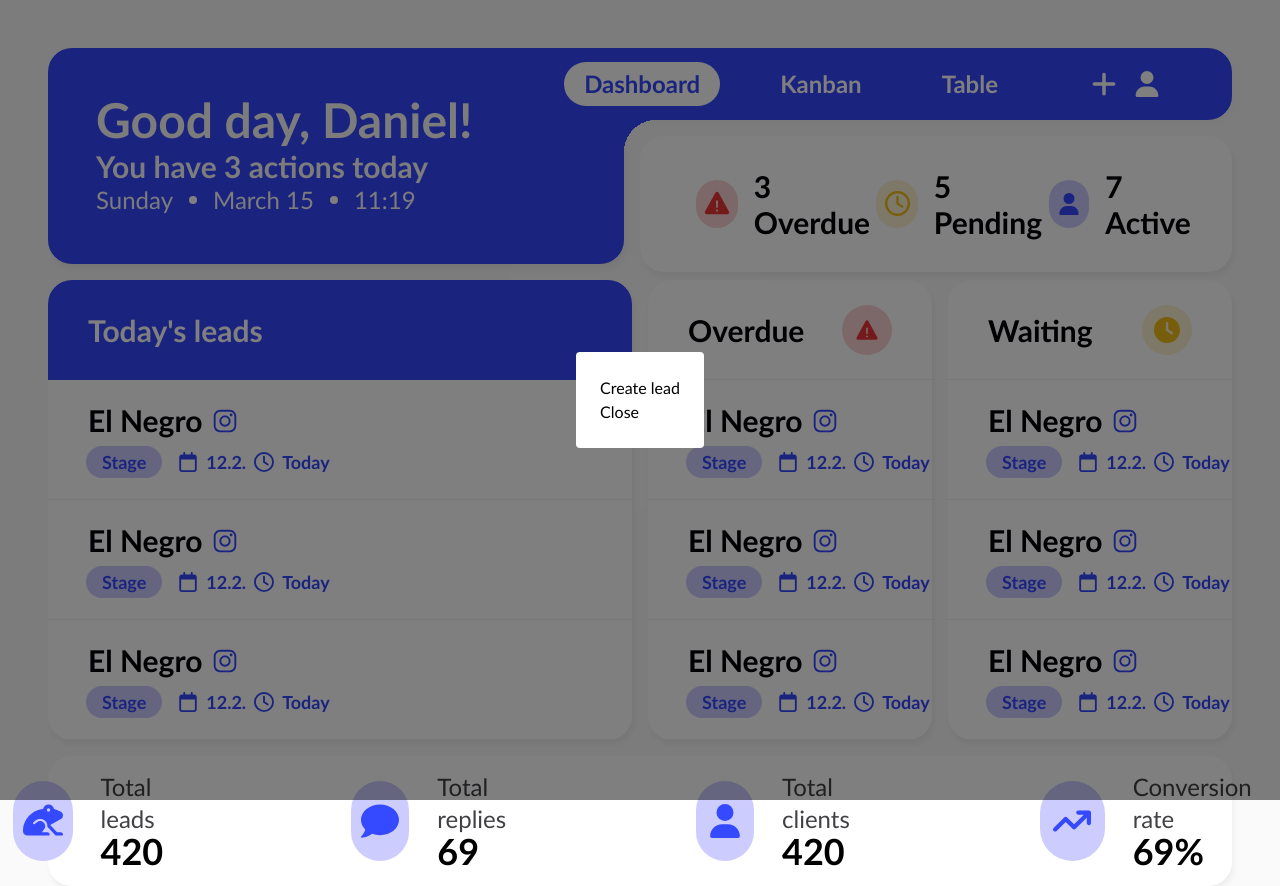
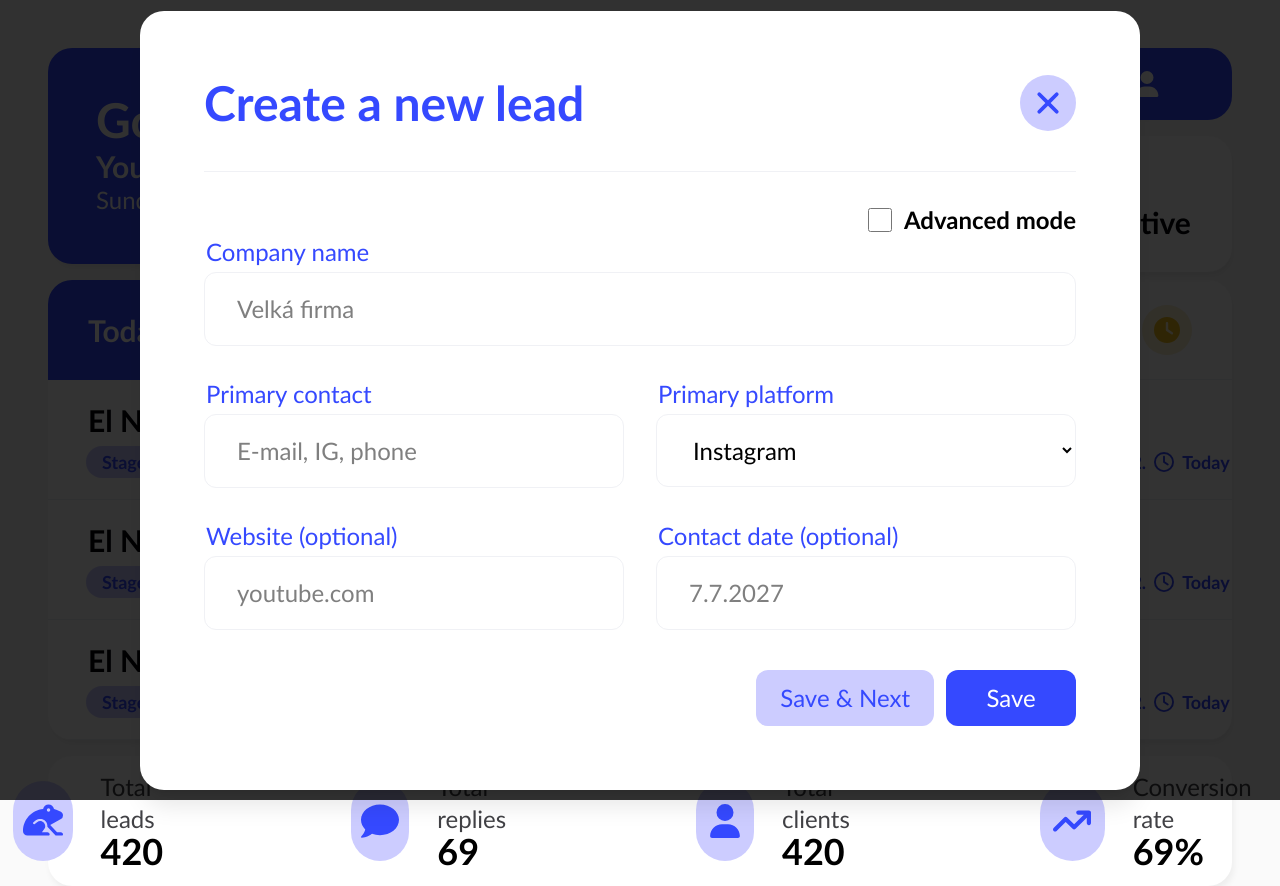
Before and after one commit to daniel-kadlec/Sway, a Next.js app: page /dashboard in a window 1280 px wide. Both pictures are taken after a click on the icon 1104 px from the left and 83 px from the top of the page. Built offline with nearby package versions, Linux system fonts and the light colour scheme.

Commit message:
Feat: Implement button component and create modal with form inputs

```diff
--- a/app/components/Modal/createModal.tsx
+++ b/app/components/Modal/createModal.tsx
@@ -1,6 +1,112 @@
-type createModalProps = {
-    data: any;
+import { useState } from "react";
+import {useModal} from "@/app/Context/ModalContext";
+import { IoClose } from "react-icons/io5";
+import { Label, Input, Select } from "./inputs";
+import Button from "@/app/components/button";
+
+type CreateModalProps = {
+    data?: any;
 };
-export default function CreateModal(data: createModalProps) {
-    return <div>Create lead</div>;
+
+export default function CreateModal({ data }: CreateModalProps) {
+    const [advanced, setAdvanced] = useState(false);
+    const { closeModal } = useModal();
+
+
+    return (
+        <div className="fixed inset-0 z-50 flex items-center justify-center bg-black/60">
+            <div className="w-full rounded-3xl bg-white shadow-xl p-16 relative max-w-[1000px]">
+
+                {/* Header */}
+                <div className="flex items-center justify-between mb-8 border-b border-lightgray pb-10">
+                    <h2 className="text-5xl font-bold text-primary">
+                        Create a new lead
+                    </h2>
+
+                    <button
+                        onClick={() => closeModal()}
+                        className="size-14 flex items-center justify-center rounded-full bg-primary-light transition cursor-pointer"
+                    >
+                       <IoClose className={'text-primary size-10'}/>
+                    </button>
+                </div>
+
+                {/* Advanced toggle */}
+                <div className="flex justify-end">
+                    <label className="flex items-center gap-3 text-2xl cursor-pointer font-bold">
+                        <input
+                            className={'size-6'}
+                            type="checkbox"
+                            checked={advanced}
+                            onChange={() => setAdvanced(!advanced)}
+                        />
+                        Advanced mode
+                    </label>
+                </div>
+
+                {/* Form */}
+                <div className="grid grid-cols-2 gap-8">
+
+                    {/* Company */}
+                    <div className="col-span-2">
+                        <Label>Company name</Label>
+                        <Input placeholder="Velká firma" />
+                    </div>
+
+                    {/* Primary */}
+                    <div>
+                        <Label>Primary contact</Label>
+                        <Input placeholder="E-mail, IG, phone" />
+                    </div>
+
+                    <div>
+                        <Label>Primary platform</Label>
+                        <Select />
+                    </div>
+
+                    {/* Website + date */}
+                    <div>
+                        <Label>Website (optional)</Label>
+                        <Input placeholder="youtube.com" />
+                    </div>
+
+                    <div>
+                        <Label>Contact date (optional)</Label>
+                        <Input placeholder="7.7.2027" />
+                    </div>
+
+                    {advanced && (
+                        <>
+                            <div>
+                                <Label>Secondary contact</Label>
+                                <Input placeholder="E-mail, IG, phone" />
+                            </div>
+
+                            <div>
+                                <Label>Secondary platform</Label>
+                                <Select />
+                            </div>
+
+                            <div className="col-span-2">
+                                <Label>Note</Label>
+                                <textarea
+                                    className="w-full min-h-[150px] rounded-xl border border-lightgray px-8 py-5 text-2xl focus:outline-none focus:ring-2 focus:ring-primary"
+                                    placeholder="Poznámka..."
+                                />
+                            </div>
+                        </>
+                    )}
+                </div>
+
+                <div className="flex justify-end gap-3 mt-10">
+                    <Button className={'bg-primary-light! text-primary!'}>
+                        Save & Next
+                    </Button>
+                    <Button>
+                        Save
+                    </Button>
+                </div>
+            </div>
+        </div>
+    );
 }
--- /dev/null
+++ b/app/components/Modal/inputs.tsx
@@ -0,0 +1,27 @@
+export function Label({ children }: { children: React.ReactNode }) {
+    return (
+        <label className="block text-2xl font-medium text-primary mb-1 ml-0.5">
+            {children}
+        </label>
+    );
+}
+
+export function Input(props: React.InputHTMLAttributes<HTMLInputElement>) {
+    return (
+        <input
+            {...props}
+            className="w-full rounded-xl border border-lightgray px-8 py-5 text-2xl focus:outline-none focus:ring-2 focus:ring-primary"
+        />
+    );
+}
+
+export function Select() {
+    return (
+        <select className="w-full rounded-xl border border-lightgray px-8 py-5 text-2xl focus:outline-none focus:ring-2 focus:ring-primary"
+        >
+            <option>Instagram</option>
+            <option>Email</option>
+            <option>Phone</option>
+        </select>
+    );
+}
--- /dev/null
+++ b/app/components/button.tsx
@@ -0,0 +1,15 @@
+type ButtonProps = {
+    children: React.ReactNode;
+    onClick?: () => void;
+    className?: string;
+};
+export default function Button({children, onClick, className}: ButtonProps){
+    return (
+        <button
+            onClick={onClick}
+            className={`bg-primary text-white px-6 py-3 rounded-xl text-2xl transition duration-300 hover:bg-primary-dark min-w-[130px] ${className}`}
+        >
+            {children}
+        </button>
+    );
+}
```
